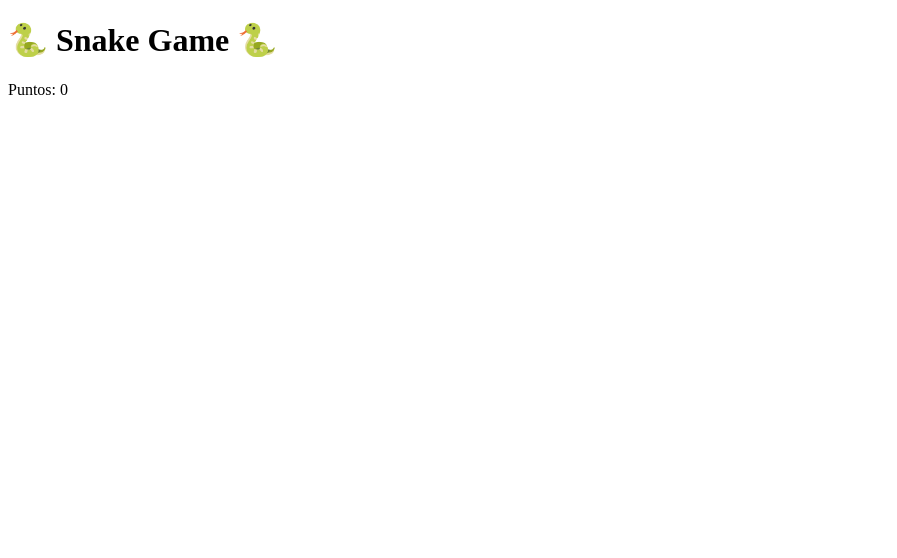
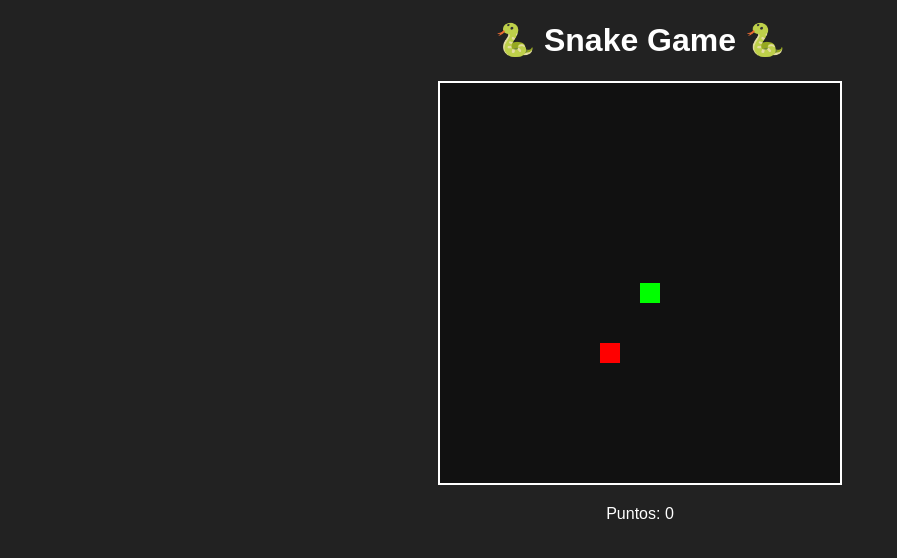
Before and after one commit to blackhoke/blackhoke2.github.io, a plain HTML site: page Minijuegos.html in a window 1280 px wide. Shown: the whole page, without its empty margins (0-897 px from the left). Drawn offline with Linux system fonts and the light colour scheme.

Commit message:
Update Minijuegos.html
Modded Snake Minigame

```diff
--- a/Minijuegos.html
+++ b/Minijuegos.html
@@ -3,7 +3,7 @@
 <head>
   <meta charset="UTF-8">
   <title>Snake Game</title>
-  <link rel="stylesheet" href="index.css">
+  <link rel="stylesheet" href="Minijuegos.css">
 </head>
 <body>
   <h1>🐍 Snake Game 🐍</h1>
@@ -11,6 +11,6 @@
   <p id="score">Puntos: 0</p>
   <div id="gameOver" style="display:none;">Game Over<br>Presiona R para reiniciar</div>
 
-  <script src="index.js"></script>
+  <script src="Minijuegos.js"></script>
 </body>
 </html>
```
